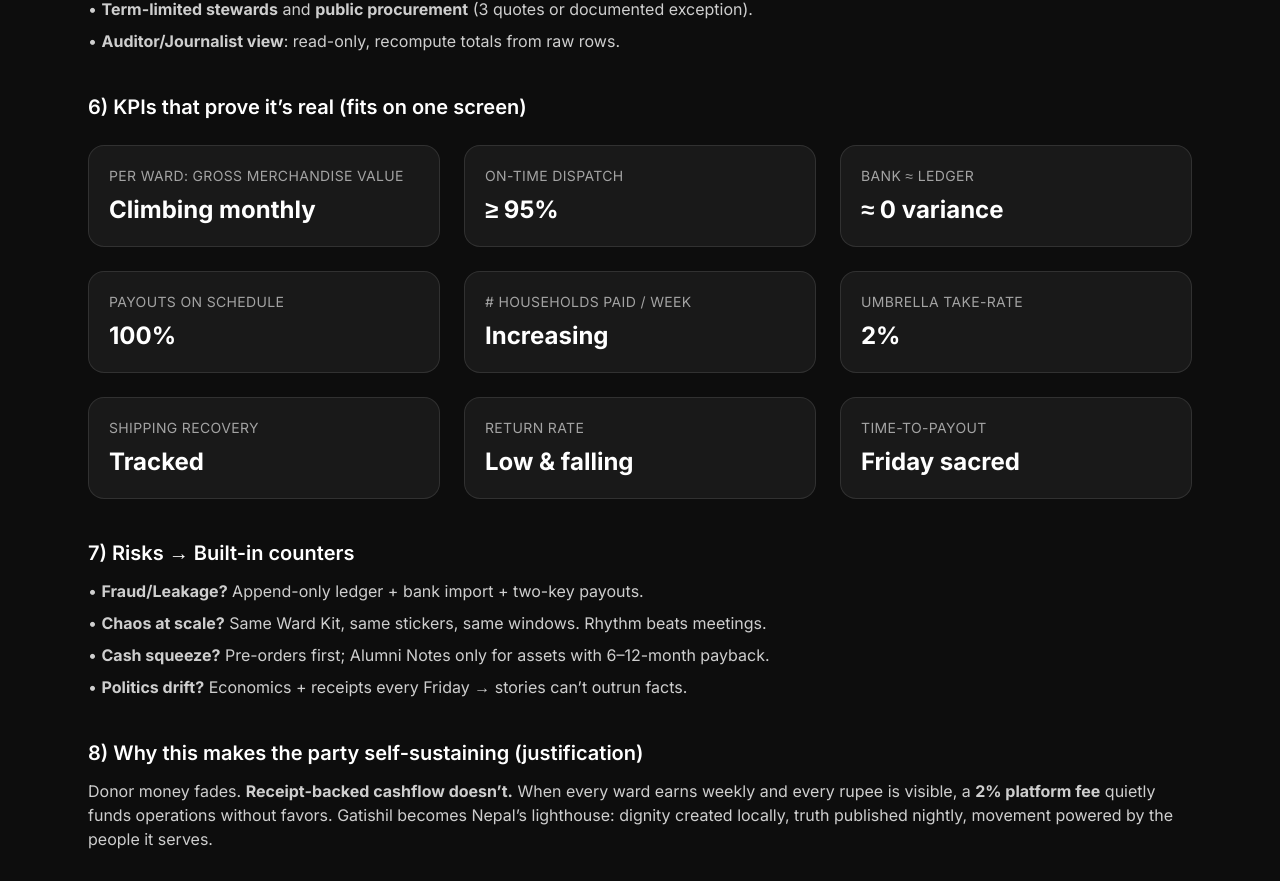
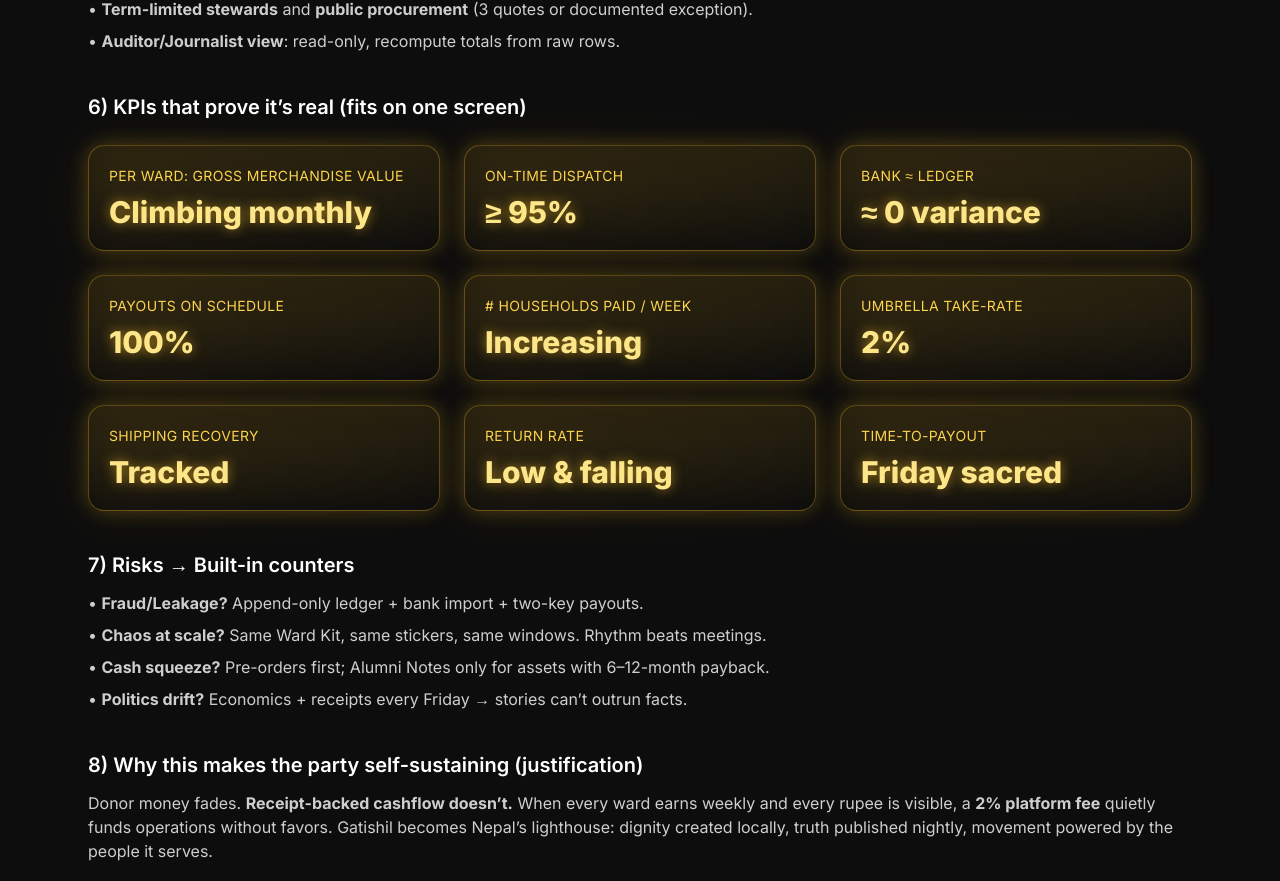
Before and after one commit to Zenslim/Gatishil, a Next.js app: page /alumni in a window 1280 px wide. Shown: the part 3472-4353 px from the top of the page. Built offline with nearby package versions, Linux system fonts and the light colour scheme.

Commit message:
Update page.tsx

```diff
--- a/app/alumni/page.tsx
+++ b/app/alumni/page.tsx
@@ -443,9 +443,14 @@ function Bullet({
 
 function KPI({ label, value }: { label: string; value: string }) {
   return (
-    <div className="rounded-2xl border border-white/10 bg-white/5 p-5">
-      <div className="text-sm uppercase tracking-wide text-white/60">{label}</div>
-      <div className="mt-2 text-2xl font-bold">{value}</div>
+    <div className="relative rounded-2xl border border-amber-400/30 bg-gradient-to-b from-amber-400/10 to-transparent p-5 shadow-[0_0_20px_rgba(251,191,36,0.25)] hover:shadow-[0_0_30px_rgba(251,191,36,0.5)] transition">
+      <div className="absolute inset-0 rounded-2xl bg-gradient-to-r from-amber-400/20 to-yellow-400/5 opacity-40 blur-xl pointer-events-none" />
+      <div className="relative text-sm uppercase tracking-wide text-amber-300 drop-shadow-sm">
+        {label}
+      </div>
+      <div className="relative mt-2 text-3xl font-extrabold text-amber-200 drop-shadow-[0_0_6px_rgba(251,191,36,0.6)]">
+        {value}
+      </div>
     </div>
   );
 }
```
